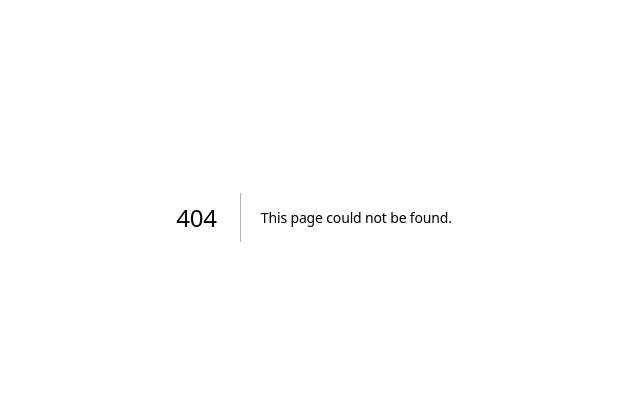
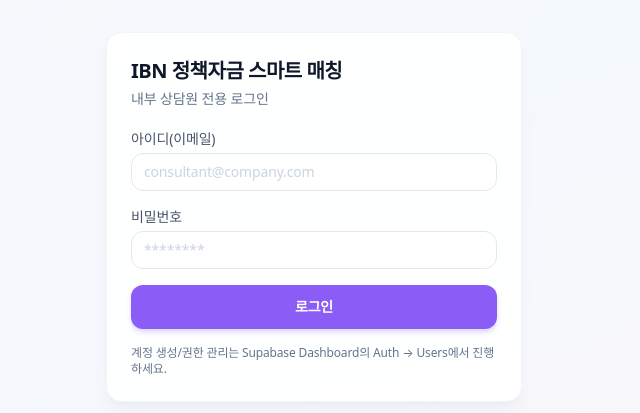
Before and after one commit to newcmsh/IBN, a Next.js app: page /login in a window 1280 px wide. Before the commit this address had no page. Shown: the part 183-596 px from the top of the page, without its empty margins (326-966 px from the left). Built offline with nearby package versions, Linux system fonts and the light colour scheme; no server answers.

Commit message:
feat(auth): add login gate with Supabase
- Add /login page (email/password)
- Protect app routes with middleware (redirect to /login)
- Add logout button
- Use @supabase/ssr browser/server clients

```diff
--- /dev/null
+++ b/app/login/LoginClient.tsx
@@ -0,0 +1,107 @@
+"use client";
+
+import { useEffect, useMemo, useState } from "react";
+import { useRouter, useSearchParams } from "next/navigation";
+import { getSupabaseBrowserClient } from "@/lib/supabase/browser";
+
+export default function LoginClient() {
+  const router = useRouter();
+  const searchParams = useSearchParams();
+  const redirect = searchParams.get("redirect") || "/";
+
+  const supabase = useMemo(() => getSupabaseBrowserClient(), []);
+  const [email, setEmail] = useState("");
+  const [password, setPassword] = useState("");
+  const [loading, setLoading] = useState(false);
+  const [error, setError] = useState<string | null>(null);
+
+  useEffect(() => {
+    if (!supabase) return;
+    supabase.auth.getSession().then(({ data }) => {
+      if (data.session) router.replace(redirect);
+    });
+  }, [supabase, router, redirect]);
+
+  const onSubmit = async (e: React.FormEvent) => {
+    e.preventDefault();
+    setError(null);
+
+    if (!supabase) {
+      setError("Supabase 환경 변수가 설정되지 않았습니다. (NEXT_PUBLIC_SUPABASE_URL / NEXT_PUBLIC_SUPABASE_ANON_KEY)");
+      return;
+    }
+    if (!email.trim() || !password) {
+      setError("아이디(이메일)와 비밀번호를 입력해 주세요.");
+      return;
+    }
+
+    setLoading(true);
+    try {
+      const { error: signInErr } = await supabase.auth.signInWithPassword({
+        email: email.trim(),
+        password,
+      });
+      if (signInErr) throw signInErr;
+      router.replace(redirect);
+    } catch (err) {
+      const msg = err instanceof Error ? err.message : "로그인 중 오류가 발생했습니다.";
+      setError(msg);
+    } finally {
+      setLoading(false);
+    }
+  };
+
+  return (
+    <main className="min-h-screen bg-gradient-to-br from-slate-50 via-sky-50/60 to-rose-50/60">
+      <div className="mx-auto flex min-h-screen max-w-md flex-col justify-center px-4 py-10">
+        <div className="rounded-2xl border border-slate-100 bg-white/90 p-6 shadow-lg shadow-slate-200/60 backdrop-blur">
+          <div className="mb-5">
+            <h1 className="text-xl font-semibold tracking-tight text-slate-900">IBN 정책자금 스마트 매칭</h1>
+            <p className="mt-1 text-sm text-slate-500">내부 상담원 전용 로그인</p>
+          </div>
+
+          {error && (
+            <div className="mb-4 rounded-xl bg-rose-50 px-4 py-3 text-sm text-rose-700">{error}</div>
+          )}
+
+          <form onSubmit={onSubmit} className="space-y-4">
+            <div>
+              <label className="block text-sm font-medium text-slate-600">아이디(이메일)</label>
+              <input
+                type="email"
+                autoComplete="email"
+                value={email}
+                onChange={(e) => setEmail(e.target.value)}
+                className="mt-1 w-full rounded-xl border border-slate-200 px-3 py-2 text-sm placeholder:text-slate-300 focus:border-primary-400 focus:outline-none focus:ring-2 focus:ring-primary-100"
+                placeholder="consultant@company.com"
+              />
+            </div>
+            <div>
+              <label className="block text-sm font-medium text-slate-600">비밀번호</label>
+              <input
+                type="password"
+                autoComplete="current-password"
+                value={password}
+                onChange={(e) => setPassword(e.target.value)}
+                className="mt-1 w-full rounded-xl border border-slate-200 px-3 py-2 text-sm placeholder:text-slate-300 focus:border-primary-400 focus:outline-none focus:ring-2 focus:ring-primary-100"
+                placeholder="********"
+              />
+            </div>
+
+            <button
+              type="submit"
+              disabled={loading}
+              className="w-full rounded-xl bg-primary-500 py-3 text-sm font-semibold text-white shadow-md shadow-primary-200 transition hover:bg-primary-400 hover:shadow-lg disabled:opacity-50"
+            >
+              {loading ? "로그인 중..." : "로그인"}
+            </button>
+          </form>
+
+          <p className="mt-4 text-xs text-slate-500">
+            계정 생성/권한 관리는 Supabase Dashboard의 Auth → Users에서 진행하세요.
+          </p>
+        </div>
+      </div>
+    </main>
+  );
+}
--- /dev/null
+++ b/app/login/page.tsx
@@ -0,0 +1,14 @@
+import { Suspense } from "react";
+import LoginClient from "./LoginClient";
+
+export default function LoginPage() {
+  return (
+    <Suspense
+      fallback={
+        <main className="min-h-screen bg-gradient-to-br from-slate-50 via-sky-50/60 to-rose-50/60" />
+      }
+    >
+      <LoginClient />
+    </Suspense>
+  );
+}
--- a/app/page.tsx
+++ b/app/page.tsx
@@ -6,11 +6,24 @@ import type { CompanyFormData } from "@/components/CompanyForm";
 import CompanyForm from "@/components/CompanyForm";
 import Dashboard from "@/components/Dashboard";
 import { parseRevenueNumber } from "@/lib/utils/koreanNumber";
+import { getSupabaseBrowserClient } from "@/lib/supabase/browser";
+import { useRouter } from "next/navigation";
 
 export default function Home() {
+  const router = useRouter();
   const [result, setResult] = useState<MatchingApiResponse | null>(null);
   const [loading, setLoading] = useState(false);
   const [error, setError] = useState<string | null>(null);
+
+  const handleSignOut = async () => {
+    const supabase = getSupabaseBrowserClient();
+    if (!supabase) {
+      router.replace("/login");
+      return;
+    }
+    await supabase.auth.signOut();
+    router.replace("/login");
+  };
 
   const handleSubmit = async (data: CompanyFormData) => {
     setLoading(true);
@@ -54,6 +67,15 @@ export default function Home() {
             <h1 className="text-xl font-semibold tracking-tight text-slate-900">IBN 정책자금 스마트 매칭</h1>
             <p className="mt-0.5 text-sm text-slate-500">내 기업에 딱 맞는 지원금, 부드럽게 한눈에</p>
           </div>
+          <div className="flex items-center gap-2">
+            <button
+              type="button"
+              onClick={handleSignOut}
+              className="rounded-xl border border-slate-200 bg-white px-3 py-2 text-sm font-medium text-slate-700 shadow-sm transition hover:bg-slate-50"
+            >
+              로그아웃
+            </button>
+          </div>
         </div>
       </header>
       <div className="mx-auto max-w-6xl px-4 py-8">
--- /dev/null
+++ b/lib/supabase/browser.ts
@@ -0,0 +1,18 @@
+import { createBrowserClient } from "@supabase/ssr";
+import type { SupabaseClient } from "@supabase/supabase-js";
+
+let _client: SupabaseClient | null = null;
+
+/**
+ * 브라우저 전용 Supabase 클라이언트 (Auth 쿠키 기반).
+ * - 로그인/로그아웃 및 세션 유지용
+ * - NEXT_PUBLIC_SUPABASE_URL / NEXT_PUBLIC_SUPABASE_ANON_KEY 필요
+ */
+export function getSupabaseBrowserClient(): SupabaseClient | null {
+  if (_client) return _client;
+  const url = process.env.NEXT_PUBLIC_SUPABASE_URL;
+  const anon = process.env.NEXT_PUBLIC_SUPABASE_ANON_KEY;
+  if (!url || !anon) return null;
+  _client = createBrowserClient(url, anon);
+  return _client;
+}
--- a/package.json
+++ b/package.json
@@ -14,6 +14,7 @@
     "electron:build": "npm run electron:write-url && npm run electron:compile && electron-builder"
   },
   "dependencies": {
+    "@supabase/ssr": "^0.8.0",
     "@supabase/supabase-js": "^2.39.0",
     "fast-xml-parser": "^4.3.2",
     "next": "14.2.35",
@@ -52,7 +53,9 @@
       }
     ],
     "win": {
-      "target": ["nsis"]
+      "target": [
+        "nsis"
+      ]
     },
     "nsis": {
       "oneClick": false,
```
Also changed, not shown: middleware.ts (added, +56 -0 lines), 1 other file (tests, documents, lock files or other folders).
